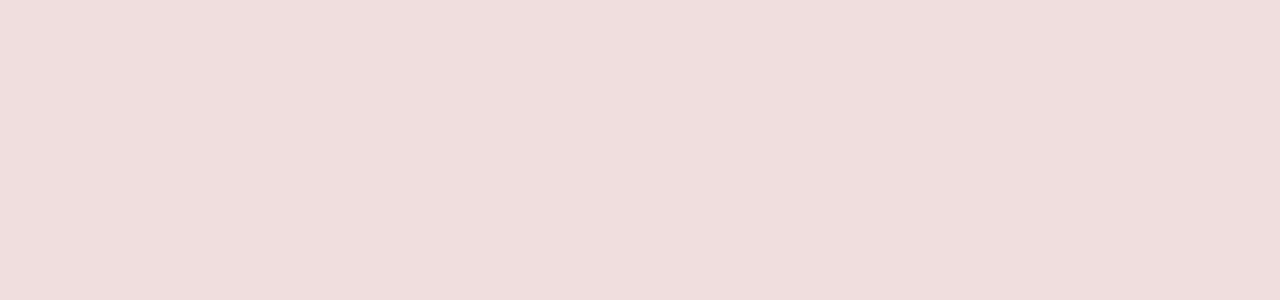
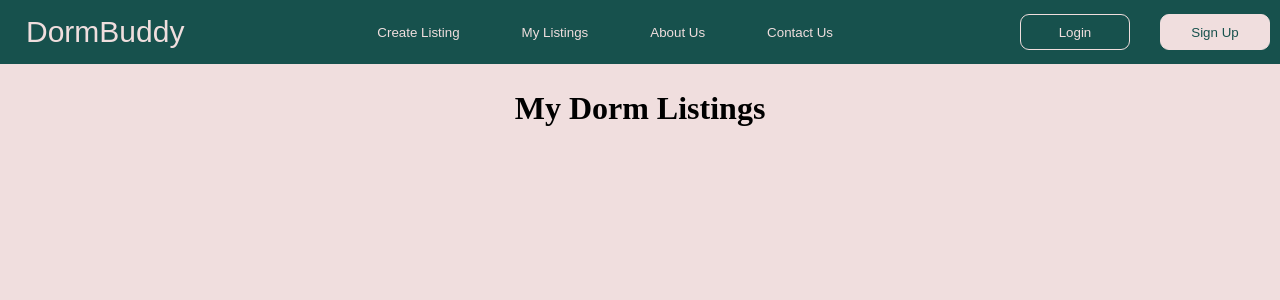
Before and after one commit to KrabbyKrabby/dormbuddy, a React (Create React App) app: page /dormlist in a window 1280 px wide. Before the commit this address had no page. Shown: the top 300 px of the page. Built offline with nearby package versions, Linux system fonts and the light colour scheme.

Commit message:
Added My Dorm Listing Page and Added Cross icon on dorm Cards

```diff
--- a/src/App.js
+++ b/src/App.js
@@ -7,6 +7,7 @@ import SignupPage from './pages/SignupPage';
 import SearchPage from './pages/SearchPage';
 import DormPage from './pages/DormPage';
 import ListingPage from './pages/ListingPage';
+import MyDormPage from './pages/MyDormPage';
 
 function App() {
 
@@ -93,37 +94,51 @@ function App() {
         Login = {Login}
         Search = {Search}
         SelectDorm = {SelectDorm}
+        showCross = {false}
       />}/>
       <Route path="/login" element={<LoginPage
         {...data}
         Login = {Login}
         Search = {Search}
         SelectDorm = {SelectDorm}
+        showCross = {false}
       />}/>
       <Route path="/signup" element={<SignupPage
         {...data}
         Login = {Login}
         Search = {Search}
         SelectDorm = {SelectDorm}
+        showCross = {false}
       />}/>
       <Route path="/search" element={<SearchPage
         {...data}
         Login = {Login}
         Search = {Search}
         SelectDorm = {SelectDorm}
+        showCross = {false}
       />}/>
       <Route path="/dorm" element={<DormPage
         {...data}
         Login = {Login}
         Search = {Search}
         SelectDorm = {SelectDorm}
+        showCross = {false}
       />}/>
       <Route path="/listing" element={<ListingPage
         {...data}
         Login = {Login}
         Search = {Search}
         SelectDorm = {SelectDorm}
+        showCross = {false}
       />}/>
+      <Route path="/dormlist" element={<MyDormPage
+        {...data}
+        Login = {Login}
+        Search = {Search}
+        SelectDorm = {SelectDorm}
+        showCross = {true}
+      />}/>
+
     </Routes>
   );
 }
--- a/src/DormData.js
+++ b/src/DormData.js
@@ -1,7 +1,7 @@
 export default [
     {
         postId:1,
-        userEmail:"post1@gmail.com",
+        userEmail:"chowdhuryittehad@gmail.com",
         userContact:"01712345678",
         title : "Dorm 1",
         rent : 1000,
@@ -31,7 +31,7 @@ export default [
     },
     {
         postID : 2,
-        userEmail:"post2@gmail.com",
+        userEmail:"chowdhuryittehad@gmail.com",
         title : "Dorm 2",
         rent : 2000,
         mapLink : "Location 2",
@@ -60,7 +60,7 @@ export default [
     },
     {
         postID : 3,
-        userEmail:"post2@gmail.com",
+        userEmail:"doctorstrange988@gmail.com",
         title : "Dorm 3",
         rent : 3000,
         mapLink : "Location 3",
--- a/src/components/CSS/DormCard.css
+++ b/src/components/CSS/DormCard.css
@@ -118,3 +118,13 @@ h1{
         flex-direction: row;
         margin-top: 10%;
     }
+
+    .title-close{
+        display: flex;
+        flex-direction: row;
+        align-items: center;
+    }
+
+    .crossIcon{
+        margin-left: auto;
+    }
--- a/src/components/DormCard.js
+++ b/src/components/DormCard.js
@@ -3,6 +3,7 @@ import KitchenLogo from '../images/kitchen.png'
 import LocationLogo from '../images/Location.png'
 import ToiletLogo from '../images/toilet.png'
 import SizeLogo from '../images/maximize.png'
+import CrossIcon from '../images/close.png'
 import './CSS/DormCard.css'
 import {useNavigate} from 'react-router-dom';
 
@@ -16,9 +17,17 @@ export default function(props){
         navigate('/dorm')
     }
 
+    function handleCrossClick(){
+        //delete dorm
+    }
+
     return(
         <div className="dormCard" onClick={ handleClick }>
-            <h1 className="dormTitle">{props.item.title}</h1>
+            <div className='title-close'>
+                <h1 className="dormTitle">{props.item.title}</h1>
+                {props.showCross && <img src = {CrossIcon} onClick={ handleCrossClick } alt="Cross Icon" className="crossIcon"></img>}
+            </div>
+
             <div className="innerCard">
                 <img className='dormImage' src={props.item.images.imagePath1}></img>
                 <div className="dormInfo">
--- a/src/components/Navbar.js
+++ b/src/components/Navbar.js
@@ -6,21 +6,12 @@ export default function Navbar(props){
 
     const navigate = useNavigate()
 
-    function onSubmitListing()
-    {
-        props.personEmail === "" ? navigate('/login') : navigate('/listing')
-    }
-
-    function onSubmitHomepage()
-    {
-        navigate('/')
-    }
 
     return(
         <nav className="navbar">
-            <button className="title" onClick={onSubmitHomepage}>DormBuddy</button>
-            <button className="agents" onClick={onSubmitListing}>Create Listing</button>
-            <button className="blog">Blog</button>
+            <button className="title" onClick={ () => navigate('/') }>DormBuddy</button>
+            <button className="agents" onClick={ () => props.personEmail === "" ? navigate('/login') : navigate('/listing') }>Create Listing</button>
+            <button className="blog" onClick = { () => props.personEmail === "" ? navigate('/login') : navigate('/dormlist') }>My Listings</button>
             <button className="aboutUs">About Us</button>
             <button className="contactUs">Contact Us</button>
             <div>
--- a/src/pages/CSS/MyDormPage.css
+++ b/src/pages/CSS/MyDormPage.css
@@ -0,0 +1,22 @@
+html{
+    height: 100%;
+  }
+
+  h1{
+    margin: 0px;
+  }
+
+  .mainListings{
+    display: flex;
+    flex-direction: column;
+  }
+
+  .dormPageTitle{
+    margin-top: 2%;
+    align-self: center;
+  }
+
+  .MyDormCards{
+    display: flex;
+    flex-direction: row;
+  }
--- a/src/pages/MyDormPage.js
+++ b/src/pages/MyDormPage.js
@@ -1,4 +1,29 @@
-export function MyDormPage()
+import Navbar from "../components/Navbar";
+import "./CSS/MyDormPage.css";
+import DormData from '../DormData';
+import DormCard from '../components/DormCard';
+export default function MyDormPage(props)
 {
 
+
+    const Cards = DormData.map((dorm) => {
+        return (
+            props.personEmail === dorm.userEmail && <DormCard
+                item = {dorm}
+                {...props}
+            />
+        );
+    });
+
+
+    return(
+        <main className="mainListings">
+            <Navbar {...props}/>
+            <h1 className="dormPageTitle">My Dorm Listings</h1>
+            <div className="MyDormCards">
+                {Cards}
+            </div>
+
+        </main>
+    );
 }
```
Also changed, not shown: src/images/close.png (added).
